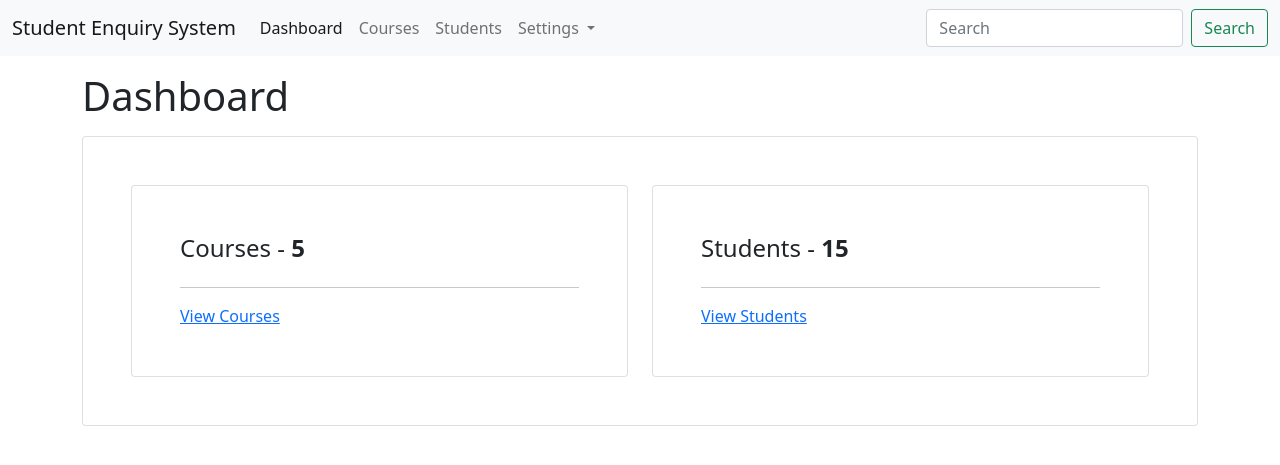
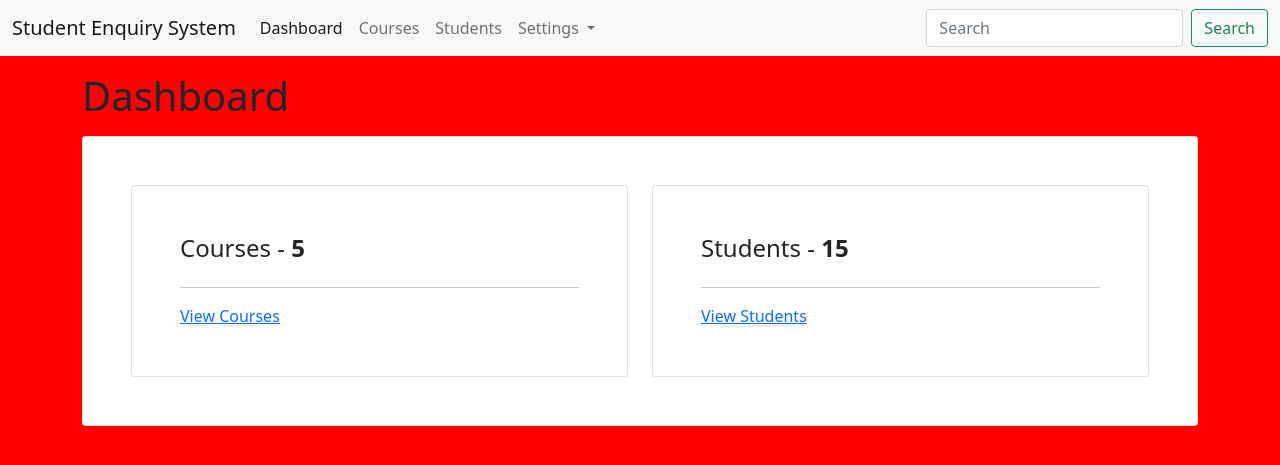
Before and after one commit to sixdgt/project_studentes, a Django app: page / in a window 1280 px wide. Shown: the top 465 px of the page. Run offline with Django 4.2, Linux system fonts and the light colour scheme.

Commit message:
static file configured

```diff
--- a/project_student_enquiry_system/project_student_enquiry_system/settings.py
+++ b/project_student_enquiry_system/project_student_enquiry_system/settings.py
@@ -126,6 +126,7 @@ USE_TZ = True
 # https://docs.djangoproject.com/en/4.2/howto/static-files/
 
 STATIC_URL = 'static/'
+STATICFILES_DIRS = [os.path.join(BASE_DIR, 'static')]
 
 # Default primary key field type
 # https://docs.djangoproject.com/en/4.2/ref/settings/#default-auto-field
--- /dev/null
+++ b/project_student_enquiry_system/static/css/style.css
@@ -0,0 +1,3 @@
+body {
+    background-color: red;
+}
--- a/project_student_enquiry_system/templates/dashboard.html
+++ b/project_student_enquiry_system/templates/dashboard.html
@@ -2,6 +2,12 @@
 
 {% block title %}
 SES | Dashboard
+{% endblock %}
+
+{% load static %}
+
+{% block custom_css %}
+<link rel="stylesheet" href="{% static 'css/style.css' %}">
 {% endblock %}
 
 {% block content %}
--- a/project_student_enquiry_system/templates/layouts/master.html
+++ b/project_student_enquiry_system/templates/layouts/master.html
@@ -12,7 +12,6 @@
       {% block title %}
       {% endblock %}
     </title>
-
     <!-- custom css -->
     {% block custom_css %}
     {% endblock %}
```
